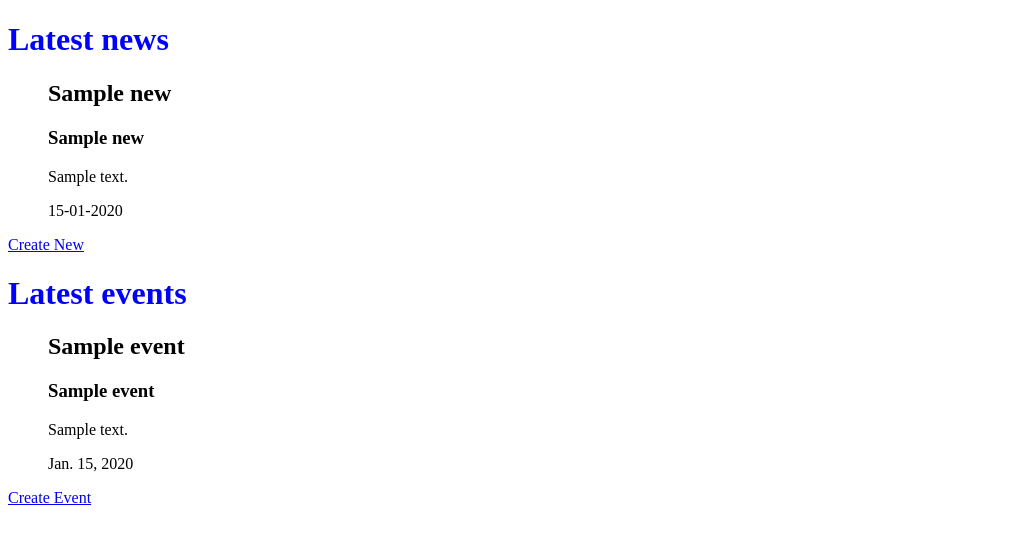
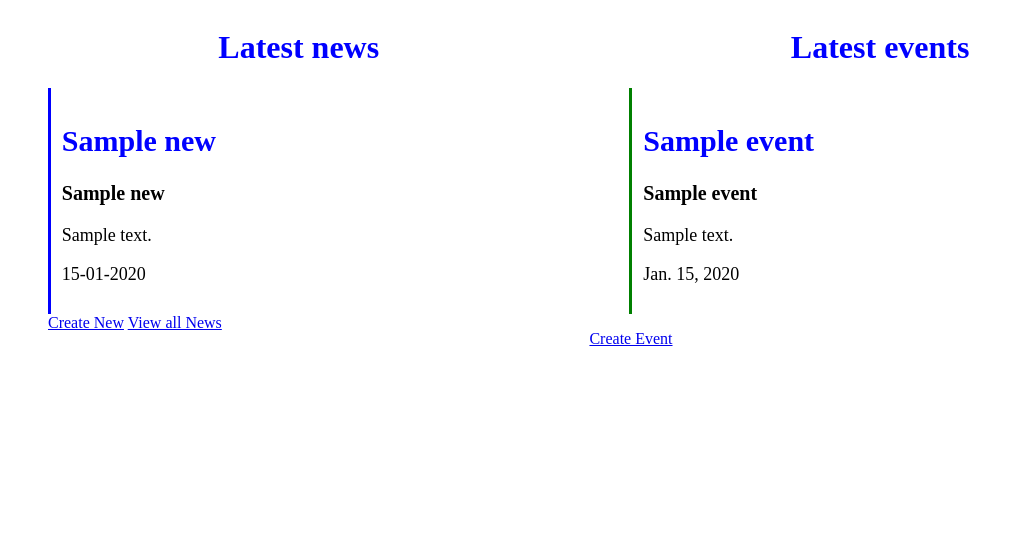
Before and after one commit to alesualam/Gymkana-formacion-Django, a Django app: page / in a window 1280 px wide. Shown: the top 544 px of the page, without its empty margins (0-1024 px from the left). Run offline with Django 3.2, Linux system fonts and the light colour scheme; tables that the repository leaves empty hold one stand-in row (values such as "Sample post").

Commit message:
news list and detaails

```diff
--- a/gymk/urls.py
+++ b/gymk/urls.py
@@ -21,6 +21,6 @@ from django.conf.urls.static import static
 
 
 urlpatterns = [
-    url(r'', include('myapp.urls')),
+    url(r'', include('myapp.urls', namespace='myapp')),
     url(r'^admin/', admin.site.urls)
 ] + static(settings.MEDIA_URL, document_root=settings.MEDIA_ROOT)
--- a/myapp/templates/myapp/base.html
+++ b/myapp/templates/myapp/base.html
@@ -1,4 +1,4 @@
-{% load staticfiles%}
+{% load staticfiles %}
 <!DOCTYPE html>
 <html>
     <head>
--- a/myapp/templates/myapp/index.html
+++ b/myapp/templates/myapp/index.html
@@ -18,11 +18,12 @@
 	        <p>{{ i.publish_date|date:'d-m-Y' }} </p>
 	        </div>
 	    {% endfor %}
+	    <a href="{% url 'myapp:create' %}">Create New</a>
+	    <a href="{% url 'myapp:news_list' %}">View all News</a>
 	    </ul>
 	{% else %}
 	<p>No news found.</p>
 	{% endif %}
-	<a href="http://127.0.0.1:8000/v1/news/create">Create New</a>
 </div>
 <div class="col">
 	<h1> Latest events </h1>
--- a/myapp/templates/myapp/list.html
+++ b/myapp/templates/myapp/list.html
@@ -9,10 +9,11 @@
 	{% if news_list %}
 		<ul>
 			{% for i in news_list %}
-				<a href="{% url 'myapp.detail' %} New.id"><p>{{ i.title }}</p></a>
+				<li><a href="{% url 'myapp:new_detail' i.id %}">{{ i.title }}<br/>{{ i.subtitle }}</a></li>
 			{% endfor %}
 		</ul>
 	{% else %}
 		<p>The list is empty</p>
 	{% endif %}
+	<a href="{% url 'myapp:index' %}">Go back to Index</a>
 {% endblock content %}
--- a/myapp/urls.py
+++ b/myapp/urls.py
@@ -5,7 +5,7 @@ from . import views
 
 urlpatterns = [
     url(r'^$', views.index, name='index'),
-    url(r'v1/news/create/$', views.create, name='create'),
-    url(r'v1/$', views.news_list, name='news_list'),
-    url(r'^v1/(?P<New_id>[0-9]+)/$', views.news_list, name="detail")
+    url(r'^v1/news/create/$', views.create, name='create'),
+    url(r'^v1/news/$', views.news_list, name='news_list'),
+    url(r'^v1/news/(?P<new_id>\d+)/$', views.new_detail, name='new_detail')
 ]
--- a/myapp/views.py
+++ b/myapp/views.py
@@ -1,18 +1,13 @@
 from __future__ import unicode_literals
 
-from django.http import HttpResponse
-
-from django.template import loader
+from django.http import HttpResponse, Http404
 
 from django.shortcuts import render
-
-from django import forms
 
 from .forms import PostForm
 
 from .models import Event, New
 
-from PIL import Image
 
 # Create your views here.
 def index(request):
@@ -51,3 +46,13 @@ def news_list(request):
     }
 
     return render(request, 'myapp/list.html', context)
+
+
+def new_detail(request, new_id):
+
+    try:
+        new = New.objects.get(pk=new_id)
+    except New.DoesNotExist():
+        raise Http404("Can't get new")
+
+    return render(request, 'myapp/n_detail.html', {'new': new})
--- a/static/css/index.css
+++ b/static/css/index.css
@@ -1,4 +1,51 @@
 h1 {
+	color: blue;
+	text-align: center;
+}
 
+h2 {
 	color: blue;
+	font-size: 30px;
 }
+
+h3 {
+	font-size: 20px;
+}
+
+p {
+	font-size: 18px;
+}
+
+.col {
+	float: left;
+	width: 46%;
+}
+
+.row:after {
+	content: "";
+	display: table;
+	clear: both;
+}
+
+.new {
+	border-left: solid;
+	border-color: blue;
+	background-color: white;
+
+	padding-top: 2%;
+	padding-left: 2%;
+	padding-right: 2%;
+	padding-bottom: 2%;
+}
+
+
+.event {
+	border-left: solid;
+	border-color: green;
+	background-color: white;
+
+	padding-top: 2%;
+	padding-left: 2%;
+	padding-right: 2%;
+	padding-bottom: 2%;
+}
```
Also changed, not shown: myapp/static/css/index.css (+29 -3 lines), myapp/templates/myapp/n_detail.html (added, +19 -0 lines).
